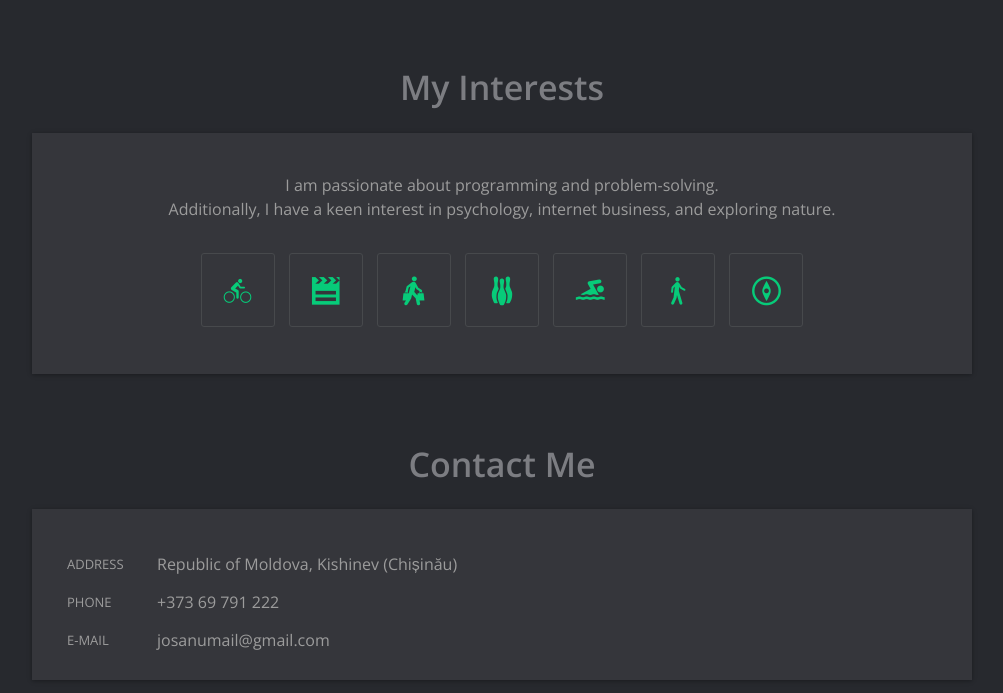
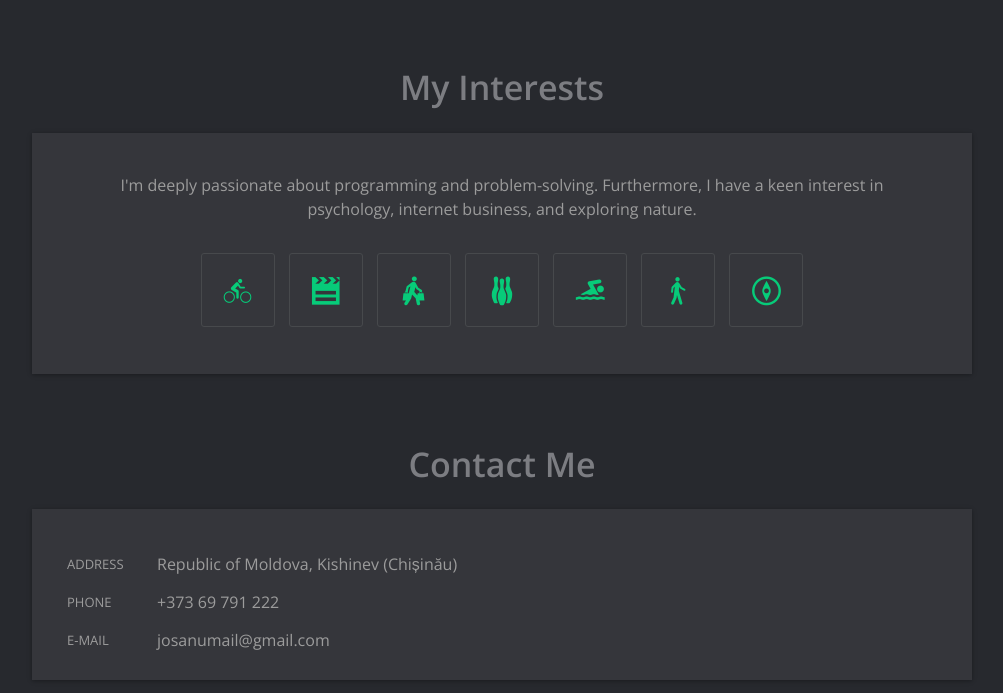
Before and after one commit to josanua/mycv, a plain HTML site: page index.html in a window 1280 px wide. Shown: the part 6208-6901 px from the top of the page, without its empty margins (138-1141 px from the left). Drawn offline with nearby package versions, Linux system fonts and the light colour scheme; files whose address does not match are found by name.

Commit message:
The last text :)

```diff
--- a/index.html
+++ b/index.html
@@ -1323,9 +1323,7 @@
                 <h2 class="section-title">My Interests</h2>
 
                 <div class="section-box">
-                    <p>I am passionate about programming and problem-solving.
-                        <br/>Additionally, I have a keen interest in psychology, internet business, and exploring nature.
-                    </p>
+                    <p>I'm deeply passionate about programming and problem-solving. Furthermore, I have a keen interest in psychology, internet business, and exploring nature.</p>
 
                     <ul class="interests-list">
                         <li>
```
